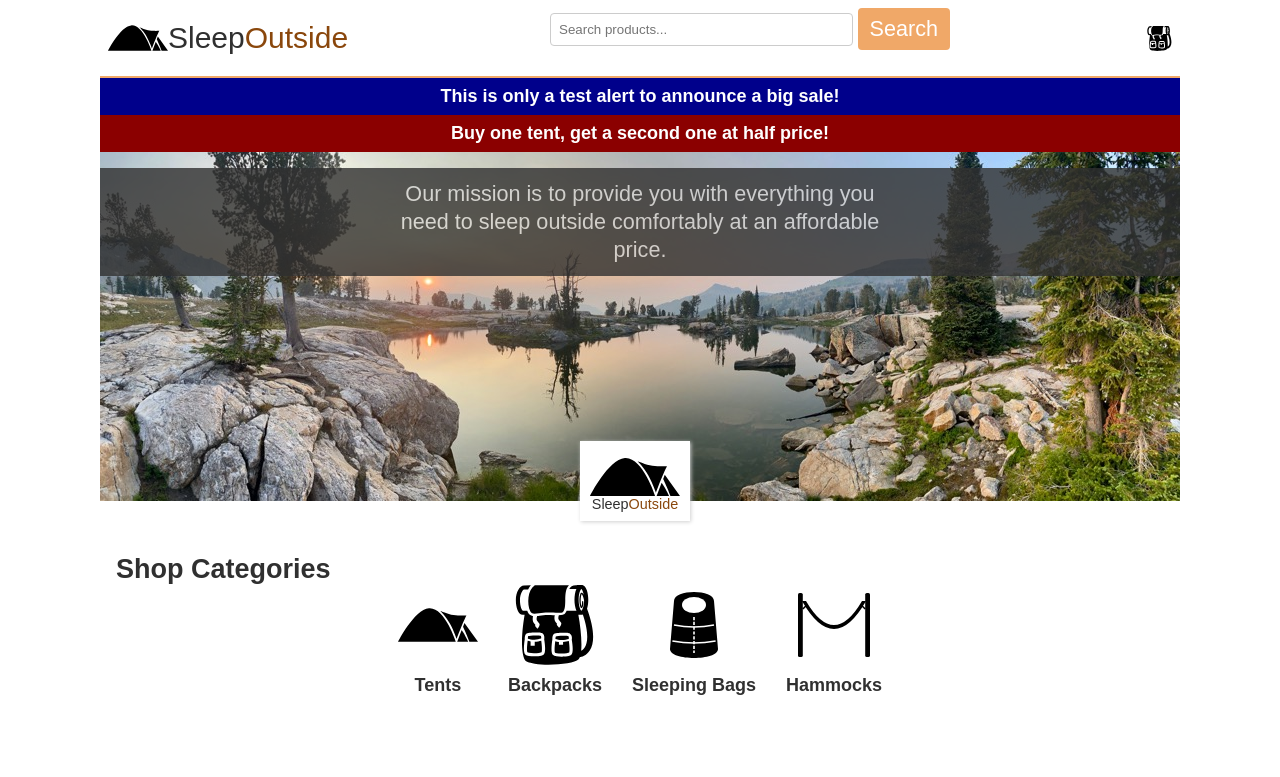
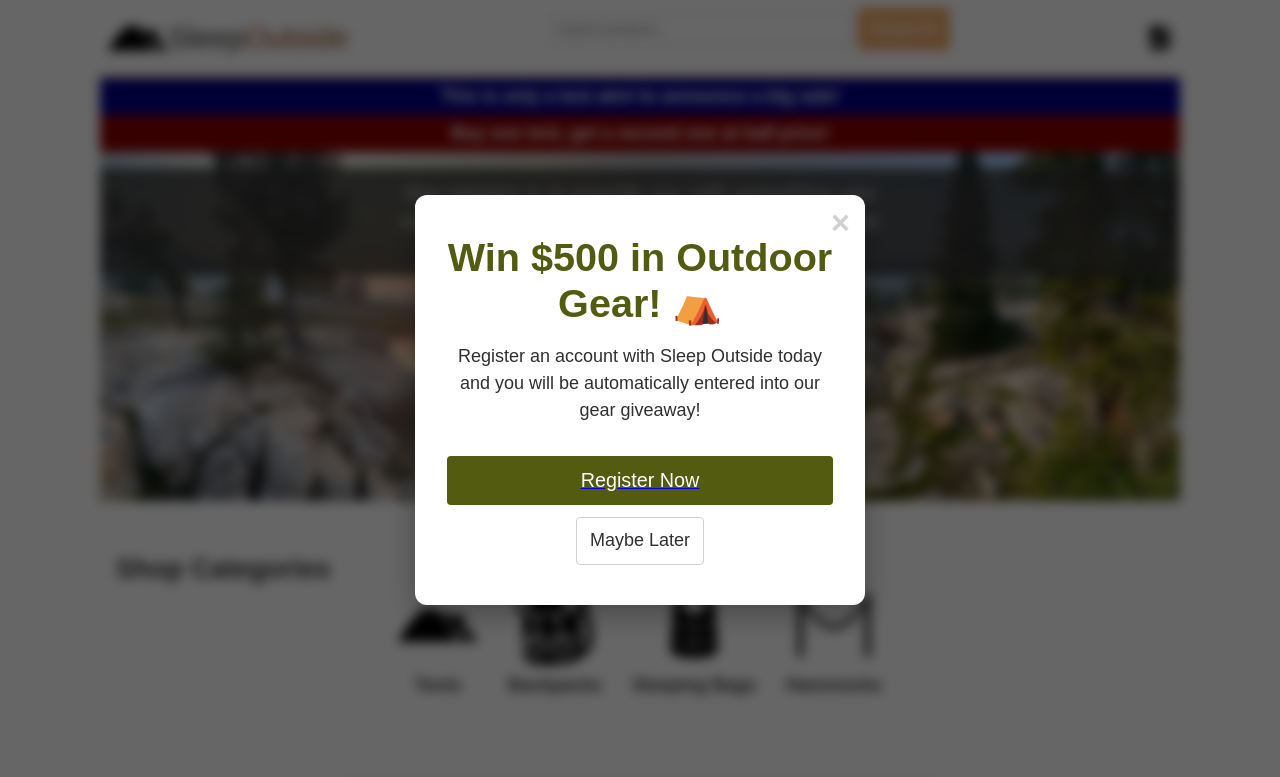
Before and after one commit to davidjared123/WDD330-Project, a website built with Vite: page src/index.html in a window 1280 px wide. Shown: the top 777 px of the page. Built offline with nearby package versions, Linux system fonts and the light colour scheme.

Commit message:
Option C: First-visit registration giveaway modal

```diff
--- a/src/css/style.css
+++ b/src/css/style.css
@@ -571,3 +571,100 @@ footer {
     width: auto;
   }
 }
+
+/* Registration Giveaway Modal Styles */
+.modal-overlay {
+  position: fixed;
+  top: 0;
+  left: 0;
+  width: 100vw;
+  height: 100vh;
+  background-color: rgba(0, 0, 0, 0.6);
+  backdrop-filter: blur(6px);
+  display: flex;
+  justify-content: center;
+  align-items: center;
+  z-index: 1000;
+  animation: fadeIn 0.3s ease;
+}
+
+.modal-content {
+  background-color: #ffffff;
+  padding: 2.5rem 2rem;
+  border-radius: 12px;
+  max-width: 450px;
+  width: 90%;
+  position: relative;
+  text-align: center;
+  box-shadow: 0 10px 30px rgba(0, 0, 0, 0.3);
+  animation: scaleIn 0.3s cubic-bezier(0.175, 0.885, 0.32, 1.275);
+}
+
+.close-modal {
+  position: absolute;
+  top: 10px;
+  right: 15px;
+  font-size: 1.8em;
+  font-weight: bold;
+  cursor: pointer;
+  color: var(--light-grey);
+  transition: color 0.2s;
+}
+
+.close-modal:hover {
+  color: var(--dark-grey);
+}
+
+.modal-content h2 {
+  font-family: var(--font-headline);
+  font-size: 2.2em;
+  color: var(--secondary-color);
+  margin-bottom: 1rem;
+}
+
+.modal-content p {
+  font-size: 1em;
+  line-height: 1.5;
+  color: var(--dark-grey);
+  margin-bottom: 2rem;
+  padding: 0;
+}
+
+.modal-actions {
+  display: flex;
+  flex-direction: column;
+  gap: 12px;
+}
+
+.btn-modal-register button {
+  width: 100%;
+  padding: 0.8rem;
+  font-size: 1.1em;
+  border-radius: 4px;
+}
+
+.btn-modal-dismiss {
+  background-color: transparent;
+  color: var(--dark-grey);
+  border: 1px solid var(--light-grey);
+  font-size: 1em;
+  padding: 0.8rem;
+  border-radius: 4px;
+  cursor: pointer;
+  transition: background-color 0.2s;
+}
+
+.btn-modal-dismiss:hover {
+  background-color: #f0f0f0;
+}
+
+@keyframes scaleIn {
+  from {
+    transform: scale(0.8);
+    opacity: 0;
+  }
+  to {
+    transform: scale(1);
+    opacity: 1;
+  }
+}
--- a/src/js/main.js
+++ b/src/js/main.js
@@ -15,3 +15,44 @@ if (newsletterForm) {
 
 const alert = new Alert();
 alert.init();
+
+function showRegistrationModal() {
+  const modal = document.createElement('div');
+  modal.id = 'registration-modal';
+  modal.className = 'modal-overlay';
+  modal.innerHTML = `
+    <div class="modal-content">
+      <span class="close-modal">&times;</span>
+      <h2>Win $500 in Outdoor Gear! ⛺</h2>
+      <p>Register an account with Sleep Outside today and you will be automatically entered into our gear giveaway!</p>
+      <div class="modal-actions">
+        <a href="#" class="btn-modal-register"><button>Register Now</button></a>
+        <button class="btn-modal-dismiss">Maybe Later</button>
+      </div>
+    </div>
+  `;
+
+  const closeModal = () => {
+    document.body.removeChild(modal);
+  };
+
+  modal.querySelector('.close-modal').addEventListener('click', closeModal);
+  modal.querySelector('.btn-modal-dismiss').addEventListener('click', closeModal);
+  modal.addEventListener('click', (e) => {
+    if (e.target === modal) {
+      closeModal();
+    }
+  });
+
+  document.body.appendChild(modal);
+}
+
+function checkFirstVisit() {
+  const visited = localStorage.getItem('visited_before');
+  if (!visited) {
+    showRegistrationModal();
+    localStorage.setItem('visited_before', 'true');
+  }
+}
+
+checkFirstVisit();
```
